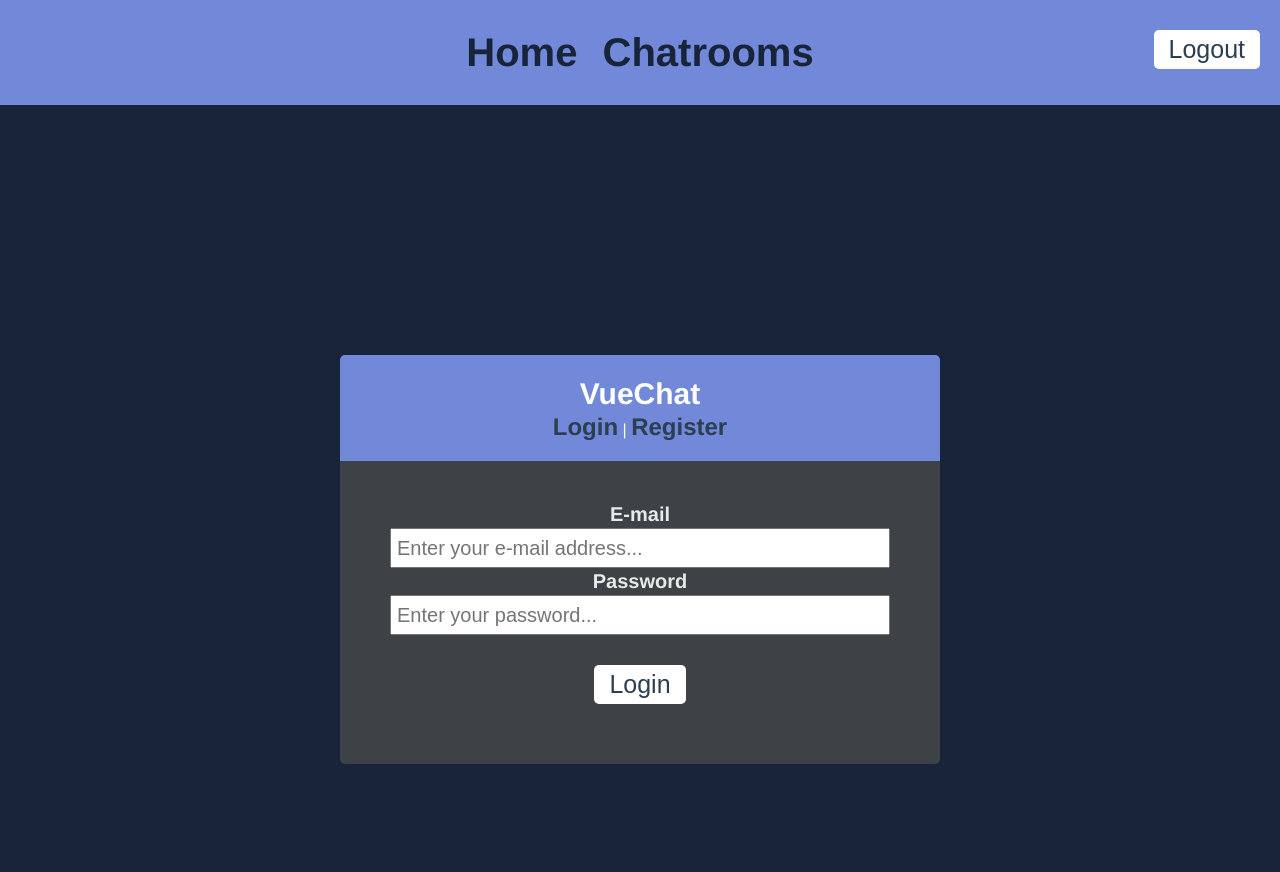
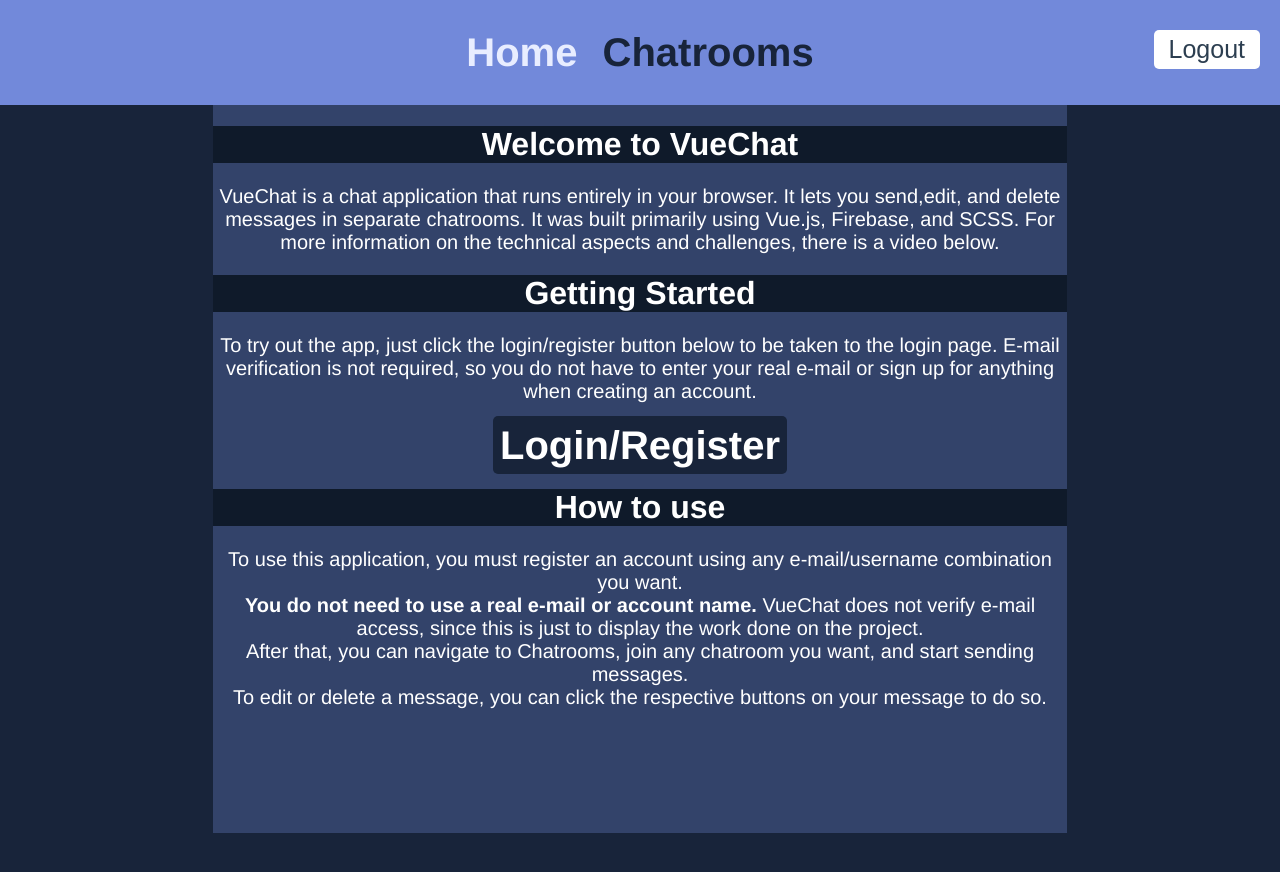
Before and after one commit to MalikKilgore/VueChat, a Vue app: page /#/ in a window 1280 px wide. Before the commit this address led to /#/join. Shown: the top 872 px of the page. After the commit the page ends 833 px from the top, so only its background shows below. Built offline with nearby package versions, Linux system fonts and the light colour scheme; no server answers.

Commit message:
Tweaked Home page layout and setup for video. Home no longer needs auth and explains the project a little bit.

```diff
--- a/src/router/index.js
+++ b/src/router/index.js
@@ -12,9 +12,6 @@
     path: '/',
     name: 'Home',
     component: Home,
-    meta: {
-      requiresAuth: true
-    },
   },
 
   {
--- a/src/store/index.js
+++ b/src/store/index.js
@@ -93,7 +93,6 @@
 
       switch(form.dbStr){
         case `programChat`:
-          console.log('Using programChat database')
           await programChat.doc().set({
             createdOn: new Date(),
             content: form.message,
@@ -102,7 +101,6 @@
           })
           break
         case `networkChat`:
-          console.log('Using networkChat database')
           await networkChat.doc().set({
             createdOn: new Date(),
             content: form.message,
@@ -111,7 +109,6 @@
           })
           break
         case `creativeChat`:
-          console.log('Using creativeChat database')
           await creativeChat.doc().set({
             createdOn: new Date(),
             content: form.message,
@@ -120,7 +117,6 @@
           })
           break
         case `generalChat`:
-          console.log('Using generalChat database')
           await generalChat.doc().set({
             createdOn: new Date(),
             content: form.message,
@@ -129,7 +125,6 @@
           })
           break
         case `bugChat`:
-          console.log('Using bugChat database')
           await bugChat.doc().set({
             createdOn: new Date(),
             content: form.message,
--- a/src/views/Home.vue
+++ b/src/views/Home.vue
@@ -1,6 +1,37 @@
 <template>
-  <div class="home">
+  <div id="home">
+    <div>
+
+    </div>
+    <div id="homeTxt">
+      <h1>Welcome to VueChat</h1>
+      <p>VueChat is a chat application that runs entirely in your browser. It lets you send,edit, and delete messages in separate chatrooms.
+        It was built primarily using Vue.js, Firebase, and SCSS. For more information on the technical aspects and challenges, there is a video below.
+      </p>
+      <h1>Getting Started</h1>
+      <p>To try out the app, just click the login/register button below to be taken to the login page. E-mail verification is not required,
+        so you do not have to enter your real e-mail or sign up for anything when creating an account.
+      </p>
+      <router-link to="/join">Login/Register</router-link>
+      <br>
+      <h1>How to use</h1>
+      <p>To use this application, you must register an account using any e-mail/username combination you want.<br>
+      <b>You do not need to use a real e-mail or account name.</b> VueChat does not verify e-mail access, since this is just to display the work done on the project. <br>
+        After that, you can navigate to Chatrooms, join any chatroom you want, and start sending messages. <br>
+        To edit or delete a message, you can click the respective buttons on your message to do so.
+      </p>
+      <!--
+        <a href="https://youtu.be/M-R5B_HT-lQ">
+          <img src="../assets/VueChatVideo.png">
+        </a>
+      -->
+    </div>
+    <div>
+
+    </div>
+
   </div>
+  <router-view :key="$route.fullPath"/>
 </template>
 
 <script>
@@ -12,8 +43,73 @@
 </script>
 
 <style scoped lang="scss">
-.home {
+#home {
   display: grid;
+  text-align: center;
+  display: grid;
+  height: 91vh;
+  grid-area: home;
+  grid-template-columns: 0.5fr 2fr 0.5fr;
+  grid-template-rows: 1fr;
+  grid-template-areas:
+  "filler homeTxt filler";
 
+    a {
+    font-weight: bold;
+    font-size: 40px;
+    background-color: #18243a;
+    color: #ffffff;
+    text-decoration: none;
+    vertical-align: middle;
+    padding: 7px;
+    border-radius: 5px;
+
+    &.router-link-exact-active {
+      color: #e8edff;
+    }
+    &:hover {
+      color: #c9ccf0;
+    }
+  }
+}
+
+#homeTxt {
+  background-color: #33436a;
+  //grid-area: homeTxt;
+
+  h1 {
+    color: #ffffff;
+    background-color: #0f1a2a;;
+  }
+
+  p {
+    font-size: 20px;
+    color: #ffffff;
+  }
+  a img{
+    background-color: none;
+    width: auto;
+    height: auto;
+    max-width: 800px;
+    max-height: 800px;
+    text-decoration: none;
+  }
+}
+
+#filler {
+  background-color: #23272A;
+  //grid-area: filler;
+}
+
+@media only screen and (max-width:680px){
+  #home{
+    grid-template-columns: 1fr;
+    grid-template-rows: 1fr;
+    grid-template-areas:
+    "homeTxt"
+  }
+  #filler {
+    display: none;
+  }
 }
 </style>
```
Also changed, not shown: src/assets/VueChatVideo.png (added).
